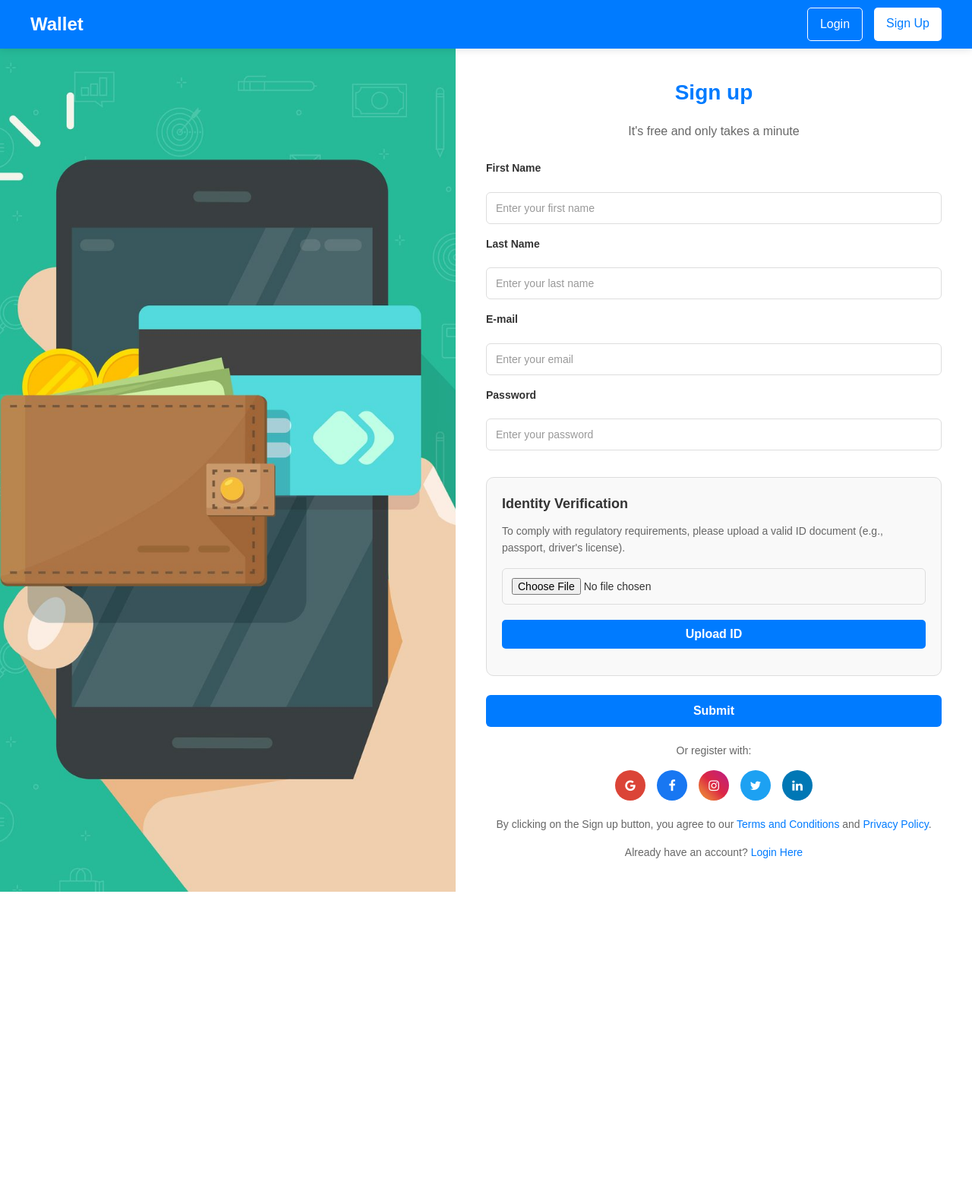
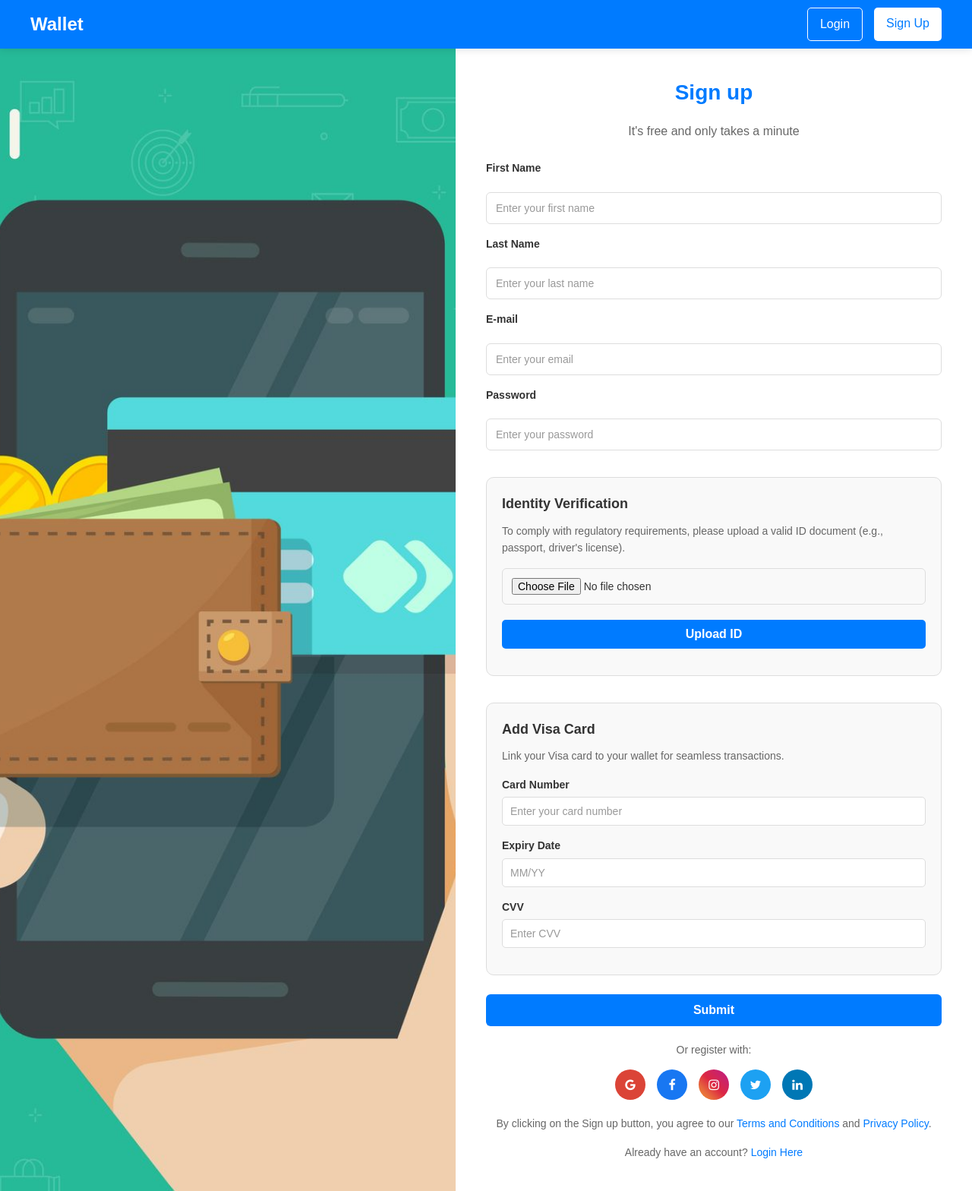
Before and after one commit to Amir-Baddour/Digital-Wallet, a PHP site: page /client-signup.html in a window 1280 px wide. Shown: the whole page at 76% size. Before the commit the page ends 1174 px from the top, so only its background shows below. Run offline with PHP 8.4, Linux system fonts and the light colour scheme.

Commit message:
create a place inorder to let the user enter his visa card in client-signup file

```diff
--- a/client/client-login.html
+++ b/client/client-login.html
@@ -14,7 +14,7 @@
             <a href="#" class="navbar-logo">Wallet</a>
 
             <div class="navbar-actions">
-                <a href="login.html" class="navbar-login">Login</a>
+                <a href="client-login.html" class="navbar-login">Login</a>
                 <a href="client-signup.html" class="navbar-signup">Sign Up</a>
             </div>
         </div>
--- a/client/client-signup.html
+++ b/client/client-signup.html
@@ -13,7 +13,7 @@
         <div class="navbar-container">
             <a href="#" class="navbar-logo">Wallet</a>
             <div class="navbar-actions">
-                <a href="client-login.html" class="navbar-login">Login</a>
+                <a href="login.html" class="navbar-login">Login</a>
                 <a href="#" class="navbar-signup">Sign Up</a>
             </div>
         </div>
@@ -28,15 +28,18 @@
             <h1>Sign up</h1>
             <h4>It's free and only takes a minute</h4>
             <form>
+                <!-- Name Input -->
                 <label for="fname">First Name</label>
                 <input type="text" id="fname" name="fname" placeholder="Enter your first name" required>
 
                 <label for="lname">Last Name</label>
                 <input type="text" id="lname" name="lname" placeholder="Enter your last name" required>
 
+                <!-- Email Input -->
                 <label for="email">E-mail</label>
                 <input type="email" id="email" name="email" placeholder="Enter your email" required>
 
+                <!-- Password Input -->
                 <label for="password">Password</label>
                 <input type="password" id="password" name="password" placeholder="Enter your password" required>
 
@@ -49,6 +52,21 @@
                     <p id="upload-status"></p>
                 </div>
 
+                <!-- Add Visa Card Section -->
+                <div class="add-card">
+                    <h3>Add Visa Card</h3>
+                    <p>Link your Visa card to your wallet for seamless transactions.</p>
+                    <label for="card-number">Card Number</label>
+                    <input type="text" id="card-number" name="card-number" placeholder="Enter your card number" required>
+
+                    <label for="expiry-date">Expiry Date</label>
+                    <input type="text" id="expiry-date" name="expiry-date" placeholder="MM/YY" required>
+
+                    <label for="cvv">CVV</label>
+                    <input type="text" id="cvv" name="cvv" placeholder="Enter CVV" required>
+                </div>
+
+                <!-- Submit Button -->
                 <button type="submit">Submit</button>
             </form>
             <div class="social-login">
@@ -69,6 +87,6 @@
         </div>
     </div>
 
-   <script src="./js/script.js"></script>
+    <script src="./js/scripts.js"></script>
 </body>
 </html>
--- a/client/css/styles.css
+++ b/client/css/styles.css
@@ -307,6 +307,49 @@ button:hover {
     font-size: 14px;
     color: var(--primary-color);
 }
+/* Add Visa Card Section */
+.add-card {
+    margin-top: 20px;
+    padding: 20px;
+    background: #f9f9f9;
+    border-radius: 10px;
+    border: 1px solid #ddd;
+}
+
+.add-card h3 {
+    font-size: 18px;
+    color: var(--text-color);
+    margin-bottom: 10px;
+}
+
+.add-card p {
+    font-size: 14px;
+    color: #666;
+    margin-bottom: 15px;
+}
+
+.add-card label {
+    display: block;
+    margin-bottom: 5px;
+    font-size: 14px;
+    color: var(--text-color);
+}
+
+.add-card input {
+    width: 100%;
+    padding: 10px;
+    border: 1px solid #ddd;
+    border-radius: 5px;
+    margin-bottom: 15px;
+    font-size: 14px;
+    outline: none;
+    transition: border-color 0.3s;
+}
+
+.add-card input:focus {
+    border-color: var(--primary-color);
+}
+/*ending of signup */
 /*login styling*/
 /* Centered Login Form */
 .login-centered {
```
